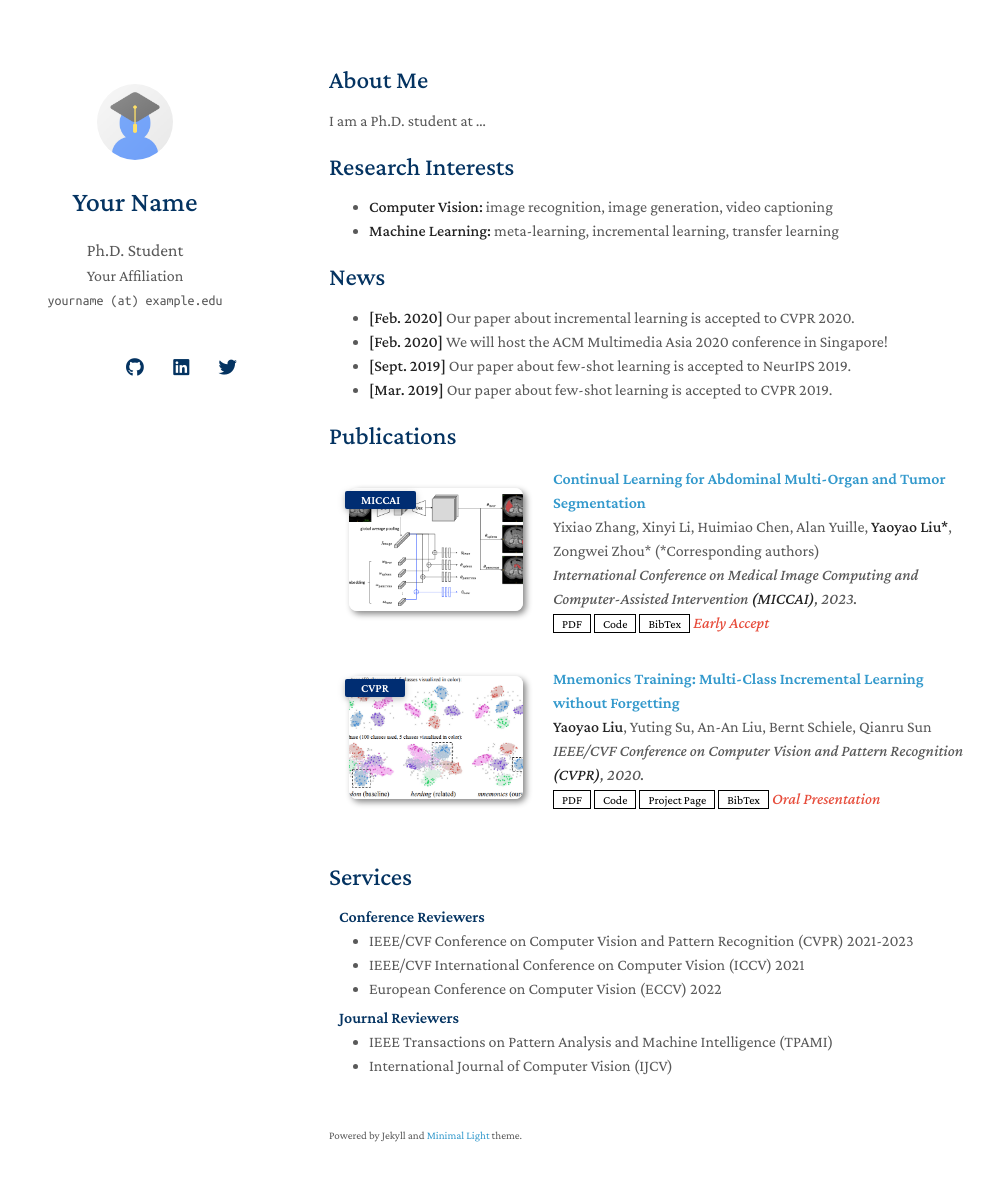
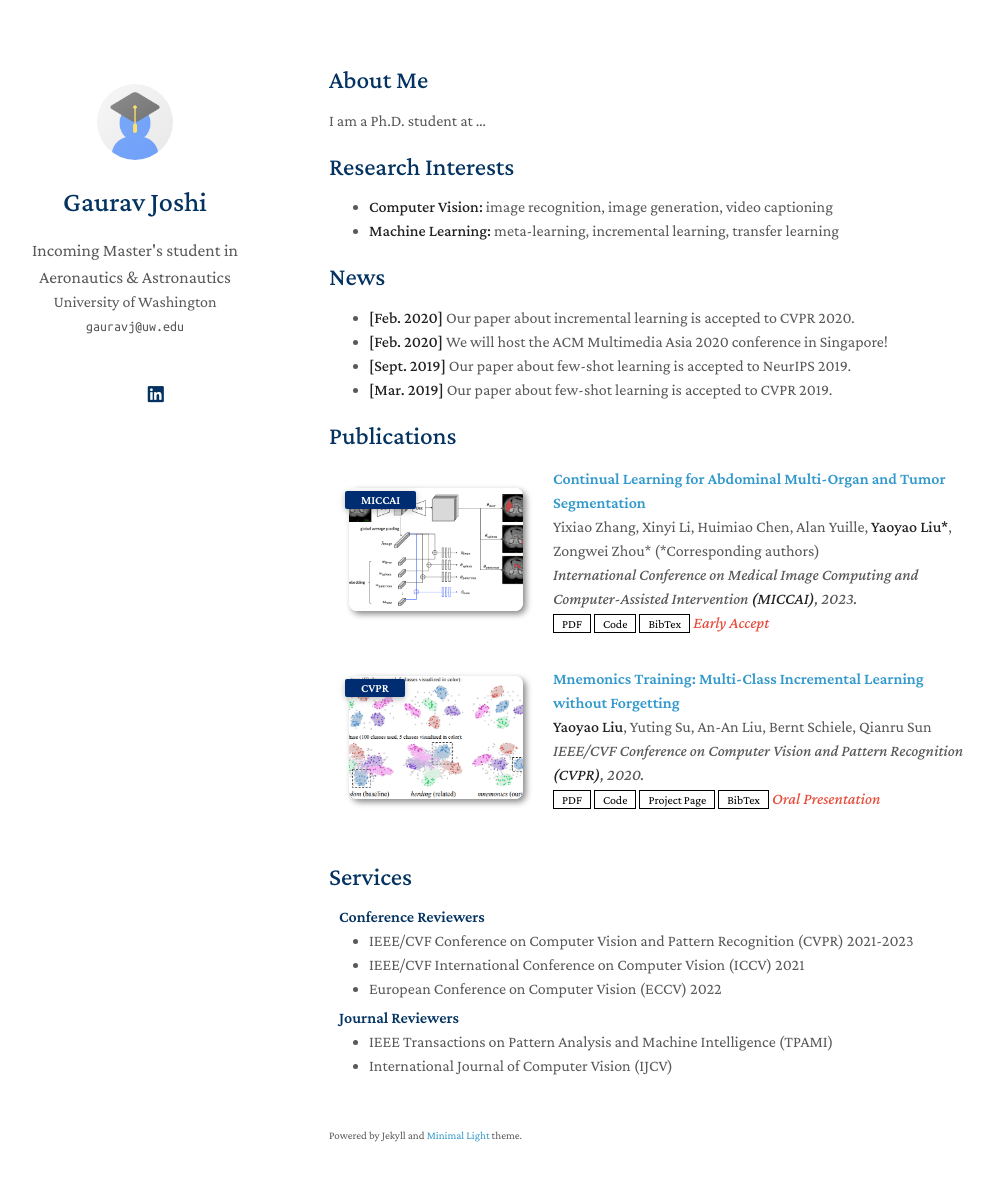
Before and after one commit to mastersinusoidal/mastersinusoidal.github.io, a Jekyll site: the page built from index.md, in a window 1280 px wide and 1216 px high. Shown: the top 1181 px of the window, without its empty margins (141-1135 px from the left). Built offline with Jekyll 4.4.1, drawn with Linux system fonts in a browser that asks for light colours; nearby versions of some CDN libraries; a style sheet for code colours, icons or effects is not loaded; our own code applies the rules of GitHub Pages for plain Markdown files; some of the changed lines change nothing that is shown.

Commit message:
Update _config.yml

```diff
--- a/_config.yml
+++ b/_config.yml
@@ -1,47 +1,32 @@
 # Basic Information
-title: Your Name
-position: Ph.D. Student
-affiliation: Your Affiliation
-email: yourname (at) example.edu
+title: Gaurav Joshi
+position: Incoming Master's student in Aeronautics & Astronautics
+affiliation: University of Washington
+email: gauravj@uw.edu
 
 # Search Engine Optimization (SEO)
-# The following information is used to improve the website traffic from search engines, e.g., Google.
-keywords: minimal light
-description: The Minimal Light is a simple and elegant jekyll theme for academic personal homepage.
-canonical: https://minimal-light-theme.yliu.me/
+keywords: Gaurav Joshi, Aeronautics & Astronautics, University of Washington
+description: Gaurav Joshi is an incoming Master's student in Aeronautics & Astronautics at the University of Washington.
 
 # Links
-# If you don't need one of them, you may delete the corresponding line.
-google_scholar: https://scholar.google.com/
-cv_link: assets/files/curriculum_vitae.pdf
-github_link: https://github.com/
-linkedin: https://www.linkedin.com/
-twitter: https://twitter.com/
+linkedin: https://www.linkedin.com/in/gaurav-joshi
+cv_link: assets/files/Joshi_Gaurav_Resume.pdf
 
-# Images (e.g., your profile picture and your website's favicon)
-# "favicon" and "favicon_dark" are used for the light and dark modes, respectively.
+# Images
 avatar: ./assets/img/avatar.png
 favicon: ./assets/img/favicon.png
 favicon_dark: ./assets/img/favicon-dark.png
 
 # Footnote
-# You may use the option to disable the footnote, "Powered by Jekyll and Minimal Light theme."
 enable_footnote: true
 
 # Auto Dark Mode
-# You may use the option to disable the automatic dark theme
-auto_dark_mode: true
+auto_dark_mode: false
 
 # Font
-# You can use this option to choose between Serif or Sans Serif fonts.
-font: "Serif" # or "Sans Serif"
-
-# Google Analytics ID
-# Please remove this if you don't use Google Analytics
-google_analytics: UA-111540567-4
+font: "Serif"
 
 # Use this project as a remote theme for GitHub Pages
-# See the guide here: https://docs.github.com/en/pages/setting-up-a-github-pages-site-with-jekyll/adding-a-theme-to-your-github-pages-site-using-jekyll
 remote_theme: yaoyao-liu/minimal-light
 
 # The following files will be removed from the generated website.
```
